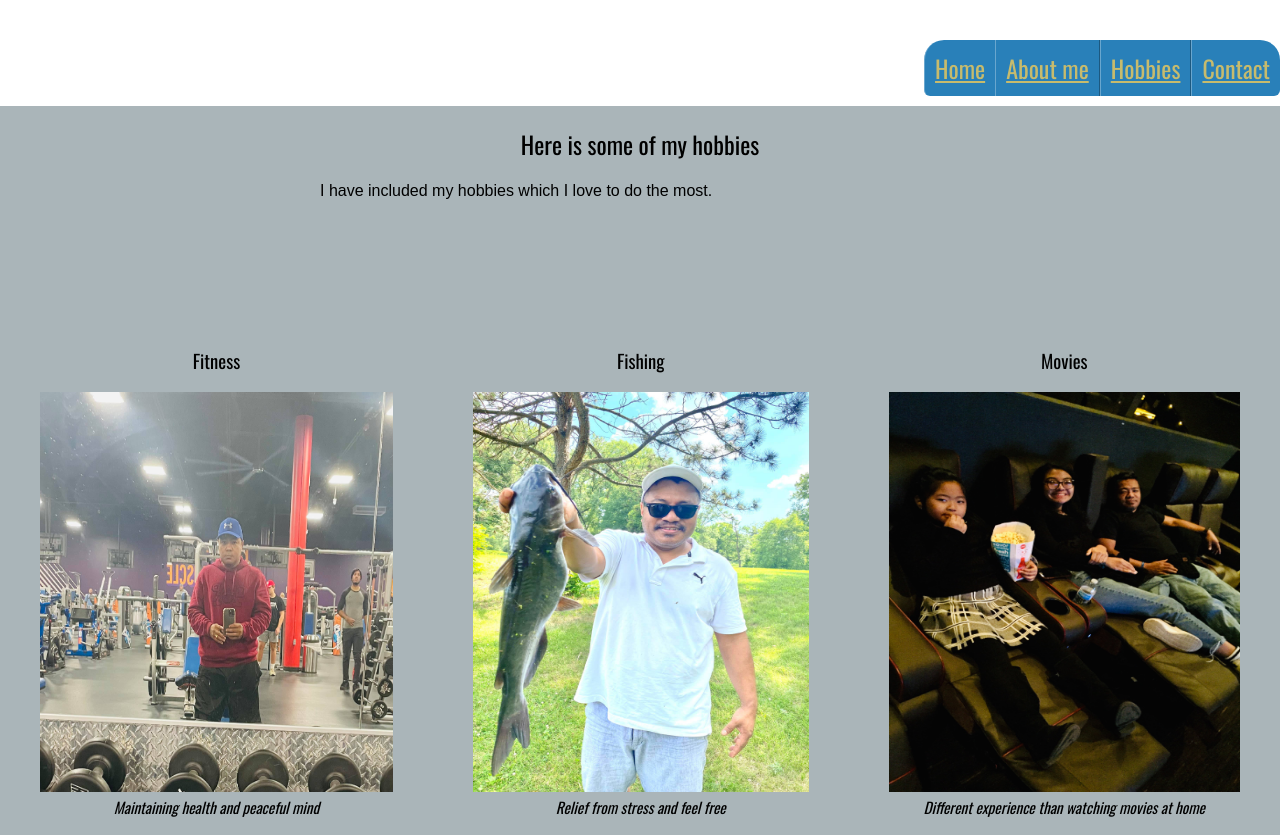
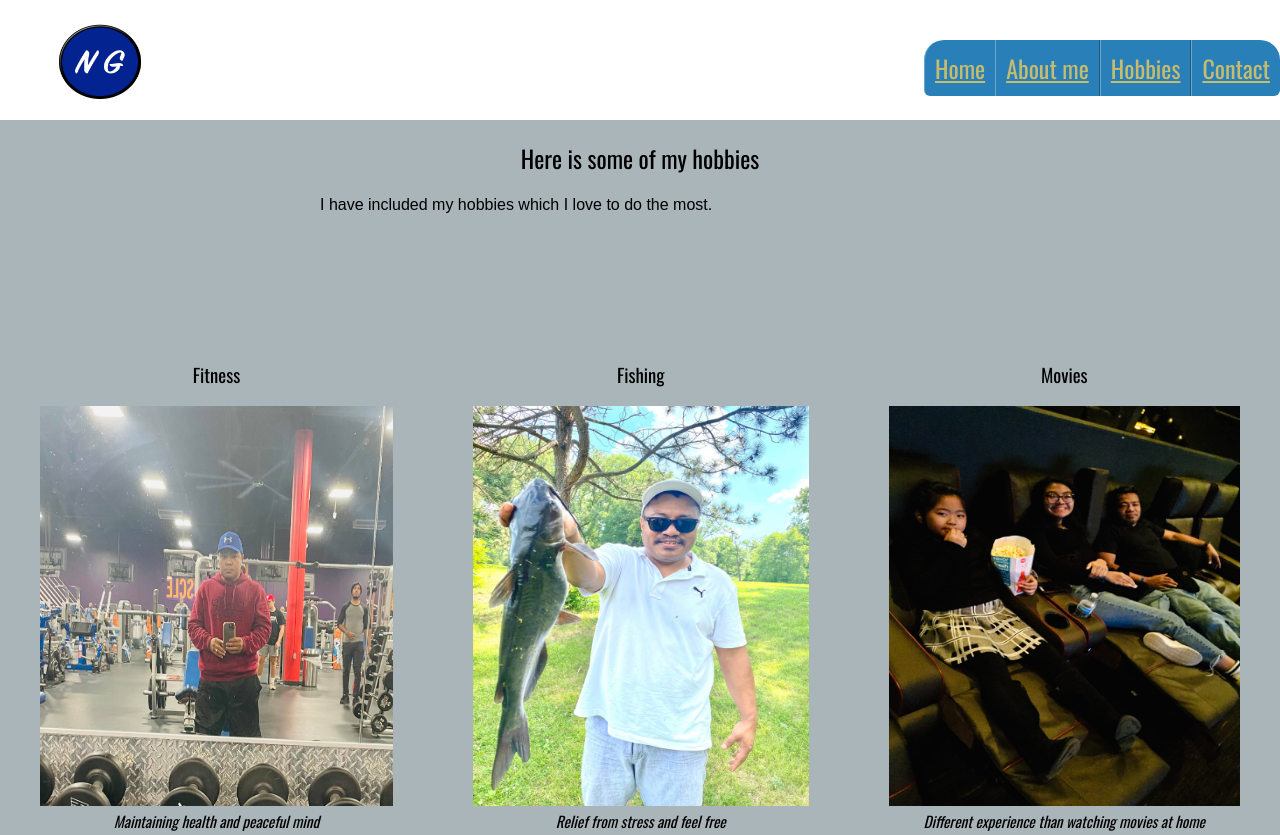
Before and after one commit to Pradeepgrg/bioSite, a plain HTML site: page Hobbies.html in a window 1280 px wide. Shown: the top 835 px of the page. Drawn offline with nearby package versions, Linux system fonts and the light colour scheme.

Commit message:
created Hobbies.html

```diff
--- a/Hobbies.html
+++ b/Hobbies.html
@@ -8,6 +8,7 @@
 </head>
 <body>
     <header>
+        <img src="Images/logo.jpg" alt="logo">
         <nav>
             <ul>
                 <li><a href="index.html">Home</a></li>
```
